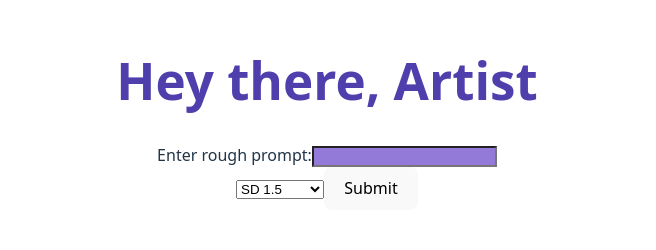
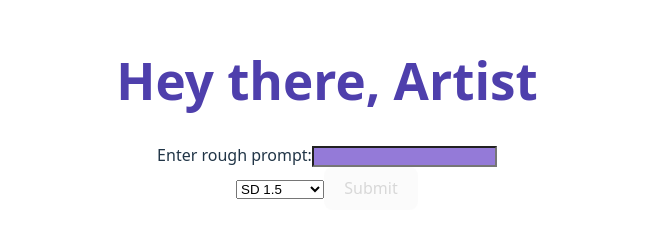
Before and after one commit to Evastrings/art-prompt-enhancer, a React (Vite) app in the folder frontend/: page / in a window 1280 px wide. Shown: the part 190-440 px from the top of the page, without its empty margins (313-969 px from the left). Built offline with nearby package versions, Linux system fonts and the light colour scheme.

Commit message:
ui: updated button behaviour

```diff
--- a/frontend/src/App.jsx
+++ b/frontend/src/App.jsx
@@ -111,7 +111,7 @@ function App() {
         <option> Midjourney</option>
         <option>Flux</option>
       </select>
-      <button onClick={handleSubmit}>Submit</button>
+      <button onClick={handleSubmit} disabled={!prompt.trim()}>Submit</button>
 
       {loading && <p>Enhancing your prompt...</p>}
       {result && (
@@ -142,7 +142,7 @@ function App() {
         <option> Midjourney</option>
         <option>Flux</option>
       </select>
-      <button onClick={handleImageSubmit}>Submit</button>
+      <button onClick={handleImageSubmit} disbled={!selectedFile}>Submit</button>
 
       {imageLoading && <p>Diffusing Prompt for your Image...</p>}
       {imageResult && (
--- a/frontend/src/index.css
+++ b/frontend/src/index.css
@@ -59,6 +59,11 @@ button:focus-visible {
   outline: 4px auto -webkit-focus-ring-color;
 }
 
+button:disabled {
+  opacity: 0.5;
+  cursor: not-allowed;
+}
+
 @media (prefers-color-scheme: light) {
   :root {
     color: #213547;
```
